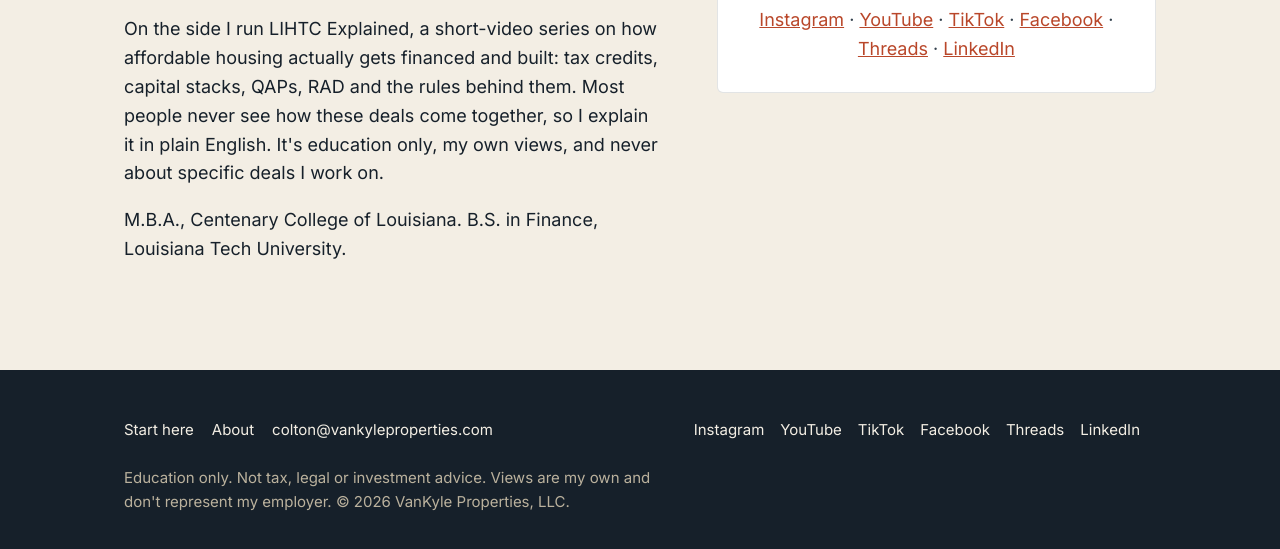
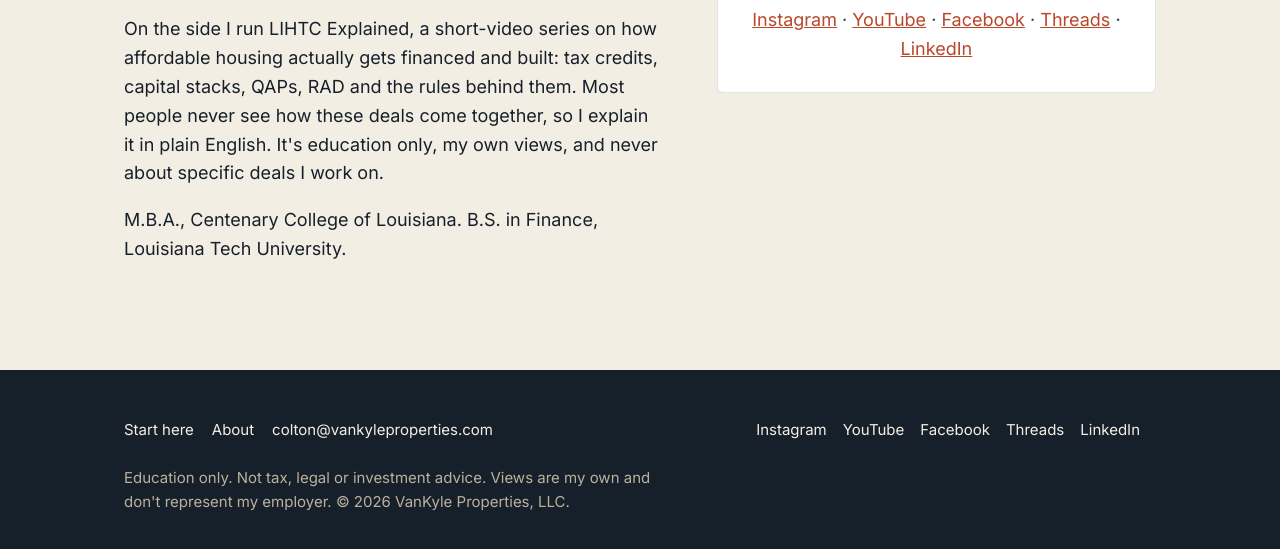
Before and after one commit to coltonkyle-cmd/vankyle-site, a plain HTML site: page about.html in a window 1280 px wide. Shown: the part 813-1362 px from the top of the page. Drawn offline with Linux system fonts and the light colour scheme.

Commit message:
Remove TikTok links (TikTok dropped)

```diff
--- a/about.html
+++ b/about.html
@@ -34,14 +34,14 @@
     <img src="assets/vk.svg" alt="VanKyle Properties logo" style="width:220px;margin:0 auto 18px;border-radius:6px">
     <h3>Get in touch</h3>
     <p style="margin-bottom:16px"><a href="mailto:colton@vankyleproperties.com">colton@vankyleproperties.com</a></p>
-    <p><a href="https://www.instagram.com/vankyle_properties/">Instagram</a> &middot; <a href="https://www.youtube.com/@vankyle_properties">YouTube</a> &middot; <a href="https://www.tiktok.com/@vankyle_properties">TikTok</a> &middot; <a href="https://www.facebook.com/VanKyleProp">Facebook</a> &middot; <a href="https://www.threads.com/@vankyle_properties">Threads</a> &middot; <a href="https://www.linkedin.com/in/colton-kyle-mba-03282821/">LinkedIn</a></p>
+    <p><a href="https://www.instagram.com/vankyle_properties/">Instagram</a> &middot; <a href="https://www.youtube.com/@vankyle_properties">YouTube</a> &middot; <a href="https://www.facebook.com/VanKyleProp">Facebook</a> &middot; <a href="https://www.threads.com/@vankyle_properties">Threads</a> &middot; <a href="https://www.linkedin.com/in/colton-kyle-mba-03282821/">LinkedIn</a></p>
   </div>
 </div></section>
 </main>
 
 <footer class="site-footer"><div class="wrap">
   <div><a href="start-here.html">Start here</a><a href="about.html">About</a><a href="mailto:colton@vankyleproperties.com">colton@vankyleproperties.com</a></div>
-  <div class="social"><a href="https://www.instagram.com/vankyle_properties/">Instagram</a><a href="https://www.youtube.com/@vankyle_properties">YouTube</a><a href="https://www.tiktok.com/@vankyle_properties">TikTok</a><a href="https://www.facebook.com/VanKyleProp">Facebook</a><a href="https://www.threads.com/@vankyle_properties">Threads</a><a href="https://www.linkedin.com/in/colton-kyle-mba-03282821/">LinkedIn</a></div>
+  <div class="social"><a href="https://www.instagram.com/vankyle_properties/">Instagram</a><a href="https://www.youtube.com/@vankyle_properties">YouTube</a><a href="https://www.facebook.com/VanKyleProp">Facebook</a><a href="https://www.threads.com/@vankyle_properties">Threads</a><a href="https://www.linkedin.com/in/colton-kyle-mba-03282821/">LinkedIn</a></div>
   <p class="disclaimer">Education only. Not tax, legal or investment advice. Views are my own and don't represent my employer. &copy; 2026 VanKyle Properties, LLC.</p>
 </div></footer>
 </body>
```
Also changed, not shown: index.html (+1 -2 lines), start-here.html (+1 -1 lines).
